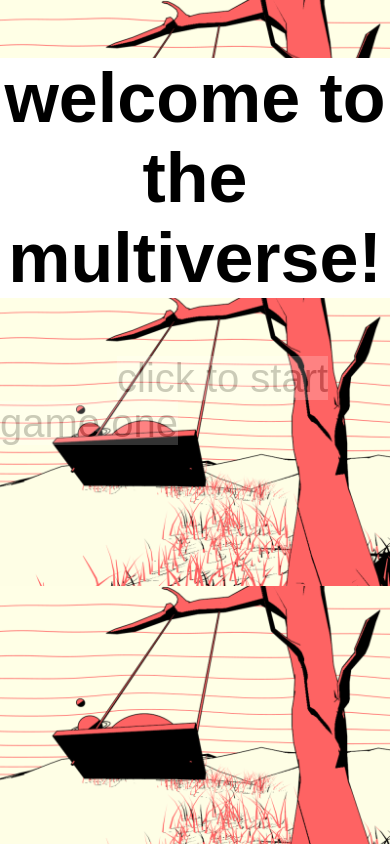
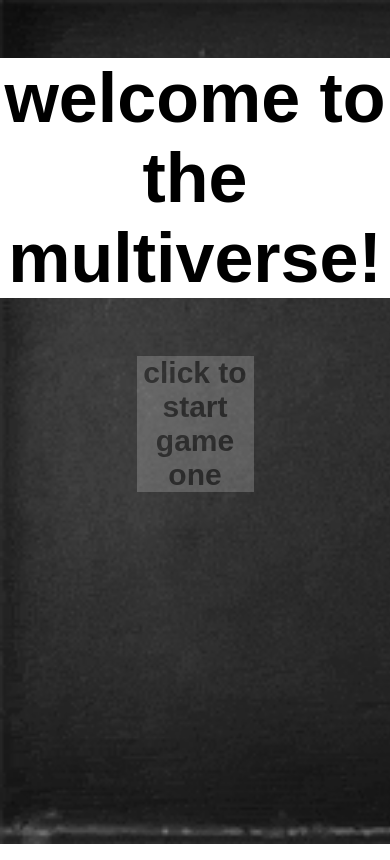
Before and after one commit to gise11e/project1, a PHP site: page / in a window 390 px wide; the page is wider, and only the part inside the window is pictured. Run offline with PHP 8.4, Linux system fonts and the light colour scheme; some libraries are stand-ins or nearby versions.

Commit message:
adjusted responsive css & changed splash screen image

```diff
--- a/css/style.css
+++ b/css/style.css
@@ -33,8 +33,8 @@
   width: 100%;
   height: 100%;
   background: green;
-  background-image: url(../images/sur8.gif);
-  background-size: contain;
+  background-image: url(../images/sur4.gif);
+  background-size: cover;
 
 }
 #splash h2 {
@@ -45,12 +45,14 @@
 font-family: megrim, fantasy;
 }
 .blink {
-  animation: blinker 1s linear infinite;
-  color: black;
-  background-color: white;
-  margin-left: 30%;
-  font-size: 40px;
-  font-family: megrim, fantasy;}
+    animation: blinker 1s linear infinite;
+    font-size: 30px;
+    margin: 0 35%;
+    font-family: megrim, fantasy;
+    text-align: center;
+    background-color: white;
+    color: black;
+  }
 
 @keyframes blinker {
   50% { opacity: 0; }
--- a/index.html
+++ b/index.html
@@ -71,7 +71,7 @@
 
 <div id="splash">
   <h2>welcome to the multiverse!</h2>
-  <span class="blink" id ="blinking">click to start game one</span>
+  <span id ="blinking"><h4 class="blink">click to start game one</h4></span>
 </div>
 
 <script type="text/javascript" src="js/app.js"></script>
--- a/js/app.js
+++ b/js/app.js
@@ -172,7 +172,7 @@
 
 						// Last level
 						if (this.level == this.levelPairs.length - 1) {
-							this.message.html('<h2 class="win">h o o r a y!</h2>');
+							this.message.html('<h2 class="win">h o o r a y!</h2> <h4>game two unlocked!</h4>');
 							this.sounds.winGame.play();
 							this.sounds.glissando.play();
 							confetti.start();
```
Also changed, not shown: images/sur4.gif, images/sur8.gif (deleted).
